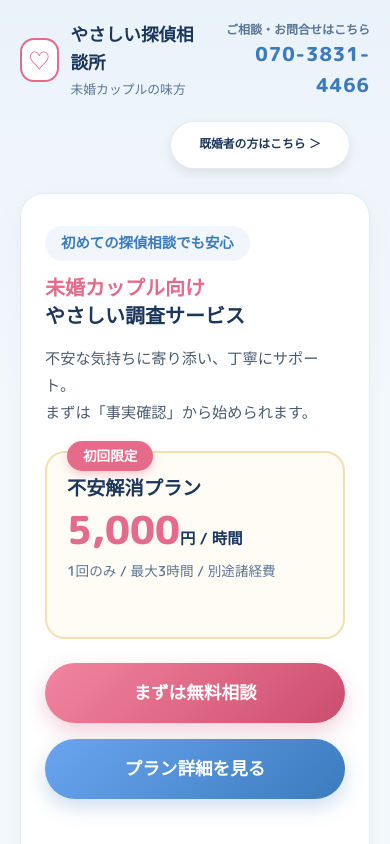
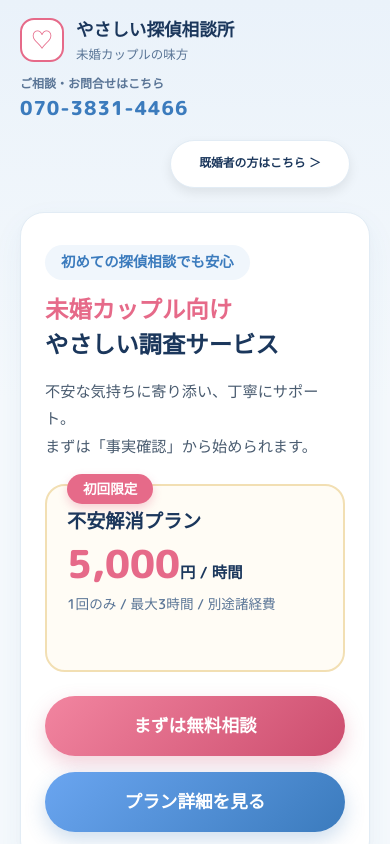
Before and after one commit to tomica1234/detective_lp, a plain HTML site: page index.html in a window 390 px wide. Shown: the top 844 px of the page. Drawn offline with Linux system fonts and the light colour scheme; grey boxes are pictures that could not be loaded.

Commit message:
Fix mobile header wrapping and hide hero image

```diff
--- a/index.html
+++ b/index.html
@@ -441,6 +441,42 @@
 
       footer { text-align: center; padding: 24px; color: #8ba1b8; font-size: 0.85rem; font-weight: 500; }
 
+      @media (max-width: 767px) {
+        .top {
+          flex-direction: column;
+          align-items: flex-start;
+          gap: 10px;
+          padding: 16px 0;
+        }
+        .brand { font-size: 1.1rem; }
+        .sub {
+          font-size: 0.78rem;
+          line-height: 1.4;
+          word-break: keep-all;
+        }
+        .contact {
+          text-align: left;
+          width: 100%;
+        }
+        .contact small,
+        .contact strong {
+          word-break: keep-all;
+          overflow-wrap: normal;
+        }
+        h1 {
+          font-size: clamp(1.2rem, 6vw, 1.5rem);
+          line-height: 1.5;
+        }
+        .hero-title-line,
+        .hero-title-main {
+          white-space: normal;
+          word-break: keep-all;
+        }
+        .hero-visual {
+          display: none;
+        }
+      }
+
       /* レスポンシブ */
       @media (min-width: 768px) {
         .hero { grid-template-columns: 1fr 1fr; padding: 48px; gap: 48px; }
```
